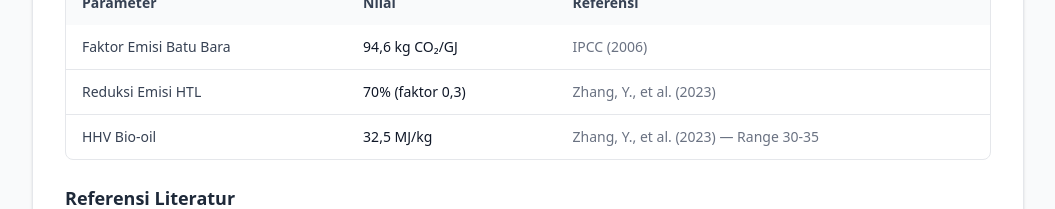
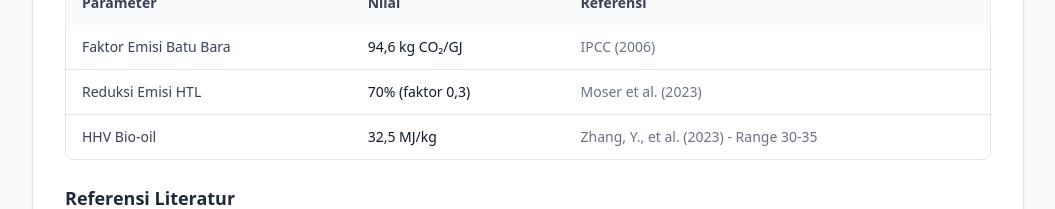
Before and after one commit to dzakyzahy/htl-system-digital-twin-think3rs, a Next.js app: page /documentation in a window 1280 px wide. Shown: the part 3695-3904 px from the top of the page, without its empty margins (112-1167 px from the left). Built offline with nearby package versions, Linux system fonts and the light colour scheme.

Commit message:
change Zhang to Moser et al. (2023)

```diff
--- a/src/app/documentation/page.tsx
+++ b/src/app/documentation/page.tsx
@@ -284,12 +284,12 @@ export default function Documentation() {
                                             <tr>
                                                 <td className="px-4 py-3 text-gray-700">Reduksi Emisi HTL</td>
                                                 <td className="px-4 py-3 font-mono text-gray-900">70% (faktor 0,3)</td>
-                                                <td className="px-4 py-3 text-gray-500">Zhang, Y., et al. (2023)</td>
+                                                <td className="px-4 py-3 text-gray-500">Moser et al. (2023)</td>
                                             </tr>
                                             <tr>
                                                 <td className="px-4 py-3 text-gray-700">HHV Bio-oil</td>
                                                 <td className="px-4 py-3 font-mono text-gray-900">32,5 MJ/kg</td>
-                                                <td className="px-4 py-3 text-gray-500">Zhang, Y., et al. (2023) — Range 30-35</td>
+                                                <td className="px-4 py-3 text-gray-500">Zhang, Y., et al. (2023) - Range 30-35</td>
                                             </tr>
                                         </tbody>
                                     </table>
```
